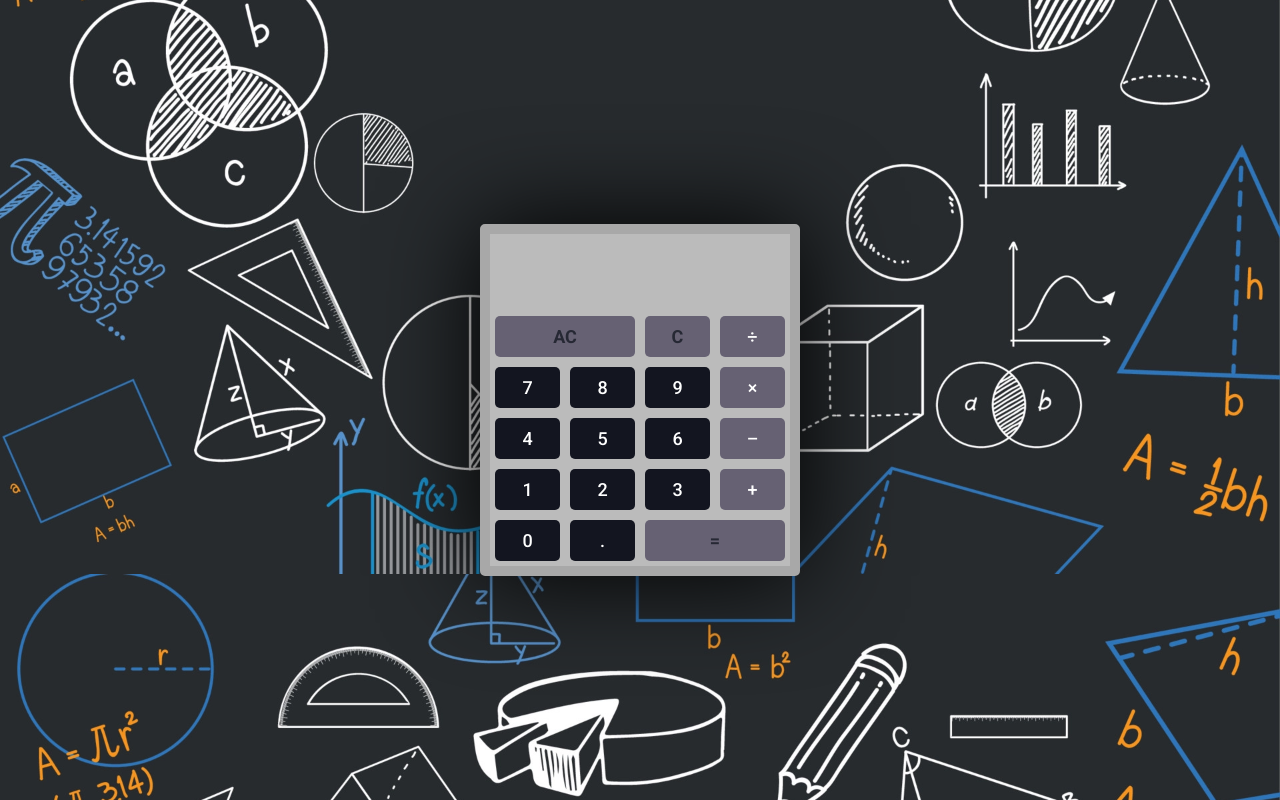
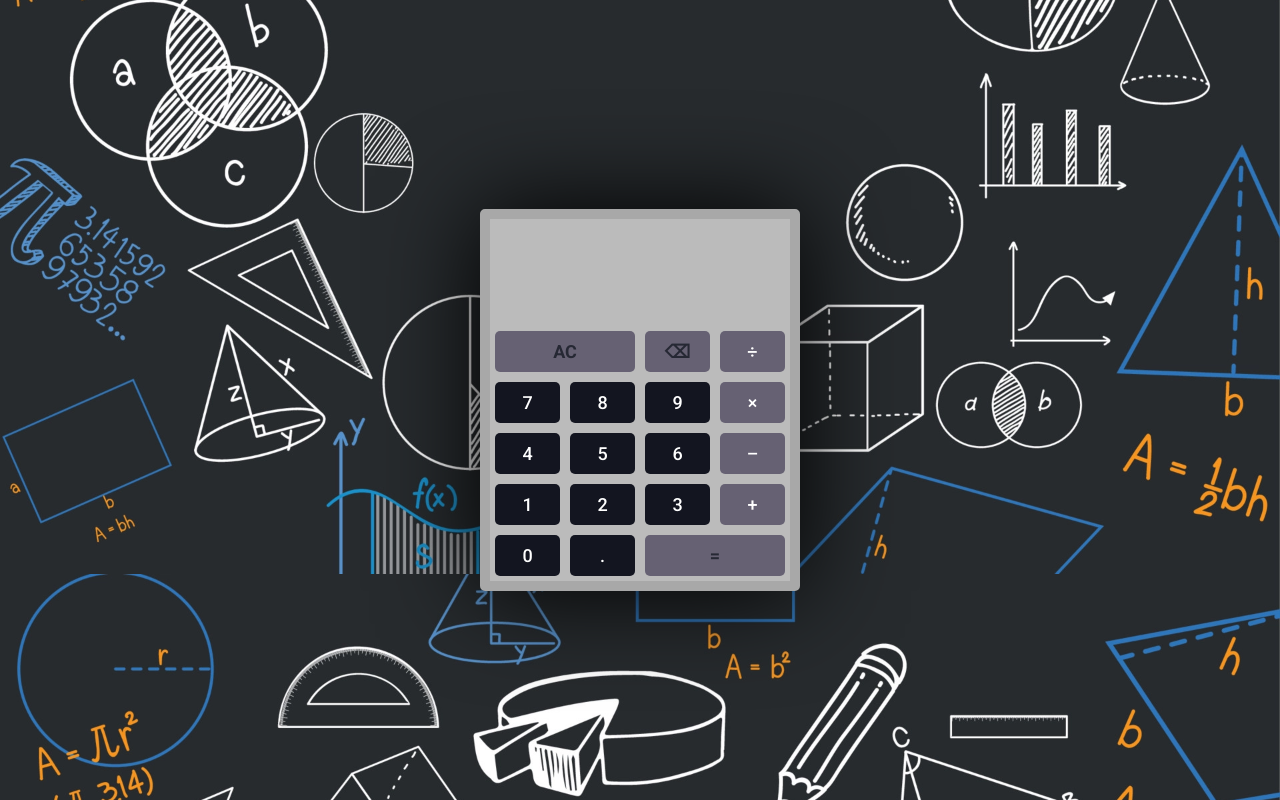
Before and after one commit to vikas-parmar/calculator, a React (Vite) app: page / in a window 1280 px wide. Built offline with nearby package versions, Linux system fonts and the light colour scheme.

Commit message:
Bug fix & componentize

```diff
--- a/src/App/App.css
+++ b/src/App/App.css
@@ -10,6 +10,9 @@
     border-radius: 5px;
     background-color:  #bbbbbb;
     box-shadow: 0px 0px 100px #000000;
+}
+.output{
+    height: 107px;
 }
 
 .keypad{
@@ -29,7 +32,18 @@ input[type="text"] {
     font-weight: 500;
     letter-spacing: .8px;
 }
-
+.answer{
+    border: 0px;
+    color: #2a343b;
+    text-align: right;
+    font-size: 25px;
+    font-weight: 500;
+    letter-spacing: .8px;
+    height: 30px;
+    width: 280px;
+    margin: 0;
+    padding: 0;
+}
 #clear{
     grid-column: 1/3;
     grid-row: 1;
--- a/src/App/App.jsx
+++ b/src/App/App.jsx
@@ -1,54 +1,53 @@
 import { useState } from 'react';
 import './App.css';
+import Buttons from '../Components/Buttons';
+import Output from '../Components/Output';
 
 const App = () => {
-  const [result, setResult] = useState("");
+  const [input, setInput] = useState("");
+  const [answer, setAnswer] = useState("");
 
-  const handleClick = (e) => {
-    setResult(result.concat(e.target.name));
+  const handleInput = (e) => {
+    let val = e.target.name;
+    let str = input + val;
+    if (str.length > 14) return;
+    if (answer !== "") {
+      setInput(answer + val);
+      setAnswer("");
+    } else setInput(str);
   };
 
   const clear = () => {
-    setResult("");
+    setAnswer("");
+    setInput("");
   }
   const backspace = () => {
-    setResult(result.slice(0, - 1)); // or result.length -1
+    if (answer !== "") {
+      setInput(answer.toString().slice(0, - 1));
+      setAnswer("");
+    } else setInput((prev) => prev.slice(0, -1));
   }
   const calc = () => {
     try {
-      setResult(eval(result))
+      setAnswer(eval(input))
     } catch (error) {
-      setResult("error")
+      setAnswer("Error")
     }
   }
 
   return (
     <div className="container">
-      <form>
-        <input type="text" value={result} />
-      </form>
-
-      <div className='keypad'>
-        <button onClick={clear} id='clear' className='highlight'>AC</button>
-        <button onClick={backspace} id='backspace' className='highlight'>C</button>
-        <button name='/' onClick={handleClick} className='highlight'>&divide;</button>
-        <button name='7' onClick={handleClick}>7</button>
-        <button name='8' onClick={handleClick}>8</button>
-        <button name='9' onClick={handleClick}>9</button>
-        <button name='*' onClick={handleClick} className='highlight'>&times;</button>
-        <button name='4' onClick={handleClick}>4</button>
-        <button name='5' onClick={handleClick}>5</button>
-        <button name='6' onClick={handleClick}>6</button>
-        <button name='-' onClick={handleClick} className='highlight'>&ndash;</button>
-        <button name='1' onClick={handleClick}>1</button>
-        <button name='2' onClick={handleClick}>2</button>
-        <button name='3' onClick={handleClick}>3</button>
-        <button name='+' onClick={handleClick} className='highlight'>+</button>
-        <button name='0' onClick={handleClick}>0</button>
-        <button name='.' onClick={handleClick}>.</button>
-        <button onClick={calc} id='result' className='highlight'>=</button>
-      </div>
-
+      <Output
+        input={input}
+        setInput={setInput}
+        answer={answer}
+      />
+      <Buttons
+        handleClick={handleInput}
+        clear={clear}
+        backspace={backspace}
+        calc={calc}
+      />
     </div>
   )
 }
--- /dev/null
+++ b/src/Components/Buttons.jsx
@@ -0,0 +1,28 @@
+import React from 'react'
+
+const Buttons = ({handleClick, backspace, clear, calc}) => {
+  return (
+    <div className='keypad'>
+        <button onClick={clear} id='clear' className='highlight'>AC</button>
+        <button onClick={backspace} id='backspace' className='highlight'>⌫</button>
+        <button name='/' onClick={handleClick} className='highlight'>&divide;</button>
+        <button name='7' onClick={handleClick}>7</button>
+        <button name='8' onClick={handleClick}>8</button>
+        <button name='9' onClick={handleClick}>9</button>
+        <button name='*' onClick={handleClick} className='highlight'>&times;</button>
+        <button name='4' onClick={handleClick}>4</button>
+        <button name='5' onClick={handleClick}>5</button>
+        <button name='6' onClick={handleClick}>6</button>
+        <button name='-' onClick={handleClick} className='highlight'>&ndash;</button>
+        <button name='1' onClick={handleClick}>1</button>
+        <button name='2' onClick={handleClick}>2</button>
+        <button name='3' onClick={handleClick}>3</button>
+        <button name='+' onClick={handleClick} className='highlight'>+</button>
+        <button name='0' onClick={handleClick}>0</button>
+        <button name='.' onClick={handleClick}>.</button>
+        <button onClick={calc} id='result' className='highlight'>=</button>
+      </div>
+  )
+}
+
+export default Buttons
--- /dev/null
+++ b/src/Components/Output.jsx
@@ -0,0 +1,40 @@
+import React from 'react'
+
+const Output = ({ input, setInput, answer }) => {
+    const handleChange =()=>{
+        if(e.target.value === "")
+        setInput(e.target.value);
+    }
+    return (
+        <>
+            {
+                answer === "" ? (
+                    <div className='output'>
+                        <input
+                            type="text"
+                            value={input}
+                            onChange={handleChange}
+                            autoComplete='off'
+                        />
+                    </div>
+                ) :(
+                    <div className='output'>
+                        <input
+                            type="text"
+                            value={input}
+                            maxLength={12}
+                            disabled
+                        />
+                        <div className='answer' maxLength={12}
+                            disabled>
+                        {answer}
+                        </div>
+
+                    </div>
+                )
+        }
+        </>
+    )
+}
+
+export default Output;
```
